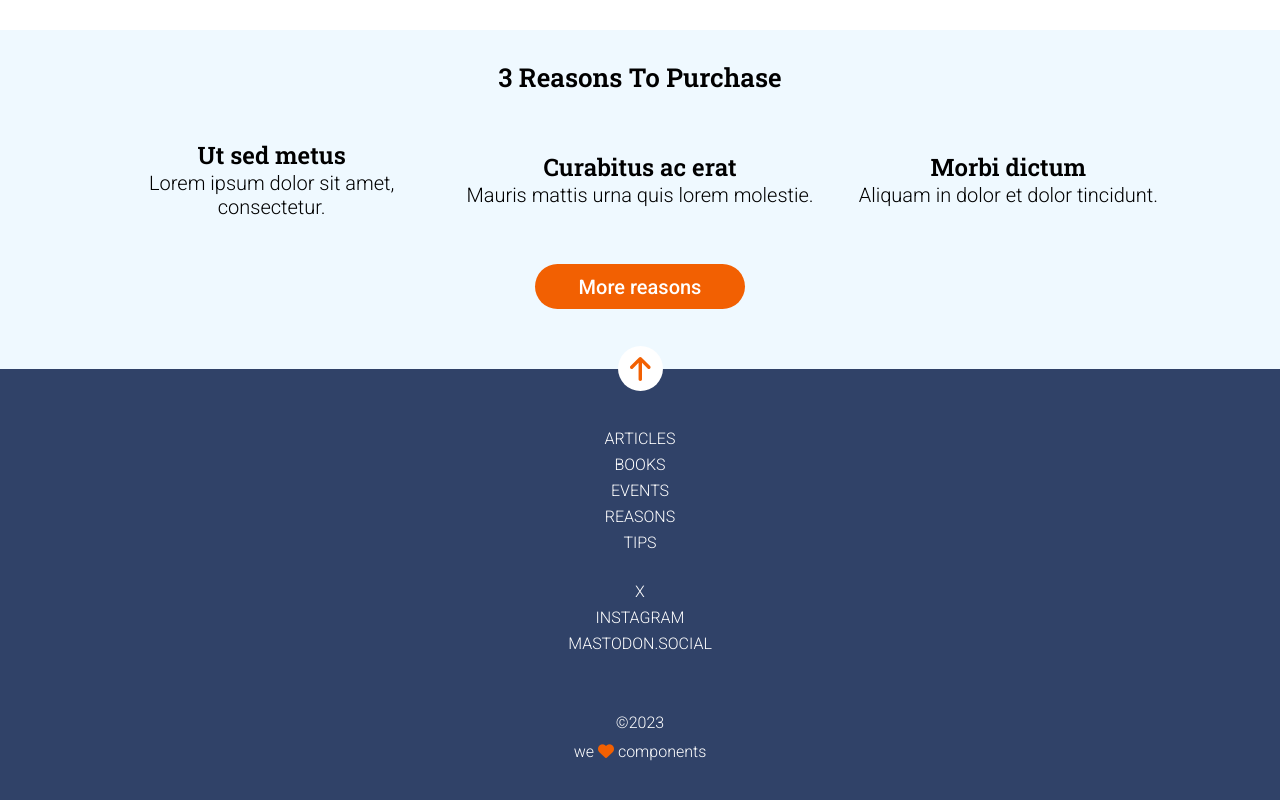
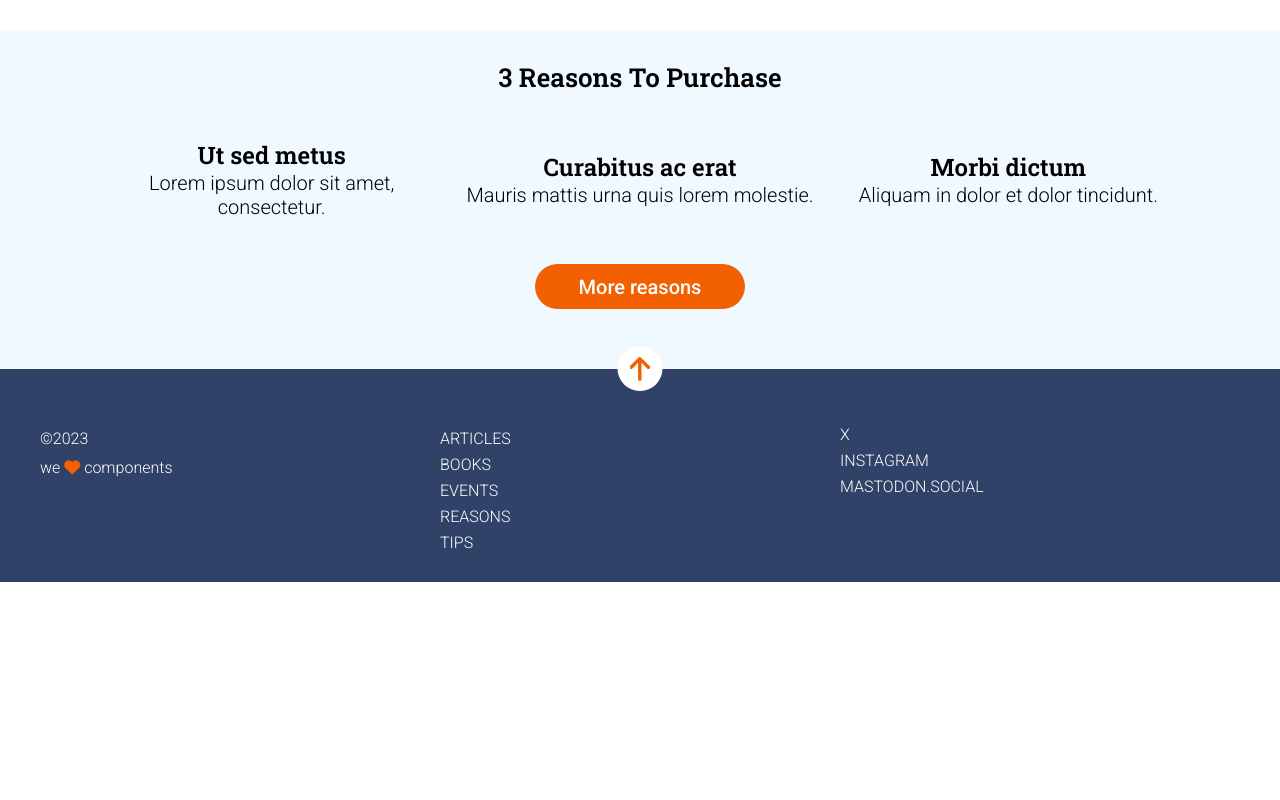
Before and after one commit to Adalab/modulo-1-evaluacion-final-iewaw, a website built with Vite: page src/index.html in a window 1280 px wide. Shown: the part 1039-1839 px from the top of the page. After the commit the page ends 1621 px from the top, so only its background shows below. Built offline with nearby package versions, Linux system fonts and the light colour scheme; files whose address does not match are found by name.

Commit message:
adding tablet media query to the footer

```diff
--- a/src/partials/footer.html
+++ b/src/partials/footer.html
@@ -2,7 +2,7 @@
     <a class="footer__up" href="#top">
         <img src="./images/ico-arrow.svg" alt="flecha para arriba">
     </a>
-    <nav>
+    <nav class="footer__nav">
         <ul class="footer__list footer__list1">
             <li><a class="footer__list__item" href="https://adalab.es" target="_blank">ARTICLES</a></li>
             <li><a class="footer__list__item" href="https://adalab.es" target="_blank">BOOKS</a></li>
@@ -11,8 +11,8 @@
             <li><a class="footer__list__item" href="https://adalab.es" target="_blank">TIPS</a></li>
         </ul>
     </nav>
-    <nav>
-        <ul class="footer__list footer__list2">
+    <nav class="footer__nav">
+        <ul class="footer__list">
             <li><a class="footer__list__item" href="https://adalab.es" target="_blank">X</a></li>
             <li><a class="footer__list__item" href="https://adalab.es" target="_blank">INSTAGRAM</a></li>
             <li><a class="footer__list__item" href="https://adalab.es" target="_blank">MASTODON.SOCIAL</a></li>
--- a/src/scss/layout/_footer.scss
+++ b/src/scss/layout/_footer.scss
@@ -59,3 +59,31 @@
         }
     }
 }
+
+@media all and (min-width: 768px) {
+
+    .footer {
+        padding: 0 4rem;
+        flex-direction: row;
+
+        &__up {
+            left: 50%;
+            transform: translateX(-50%);
+        }
+
+        &__list {
+            align-items: flex-start;
+        }
+
+        &__nav {
+            flex: 1;
+        }
+
+        &__article {
+            flex: 1;
+            order: -1;
+            align-items: flex-start;
+            margin-top: 0;
+        }
+    }
+}
```
